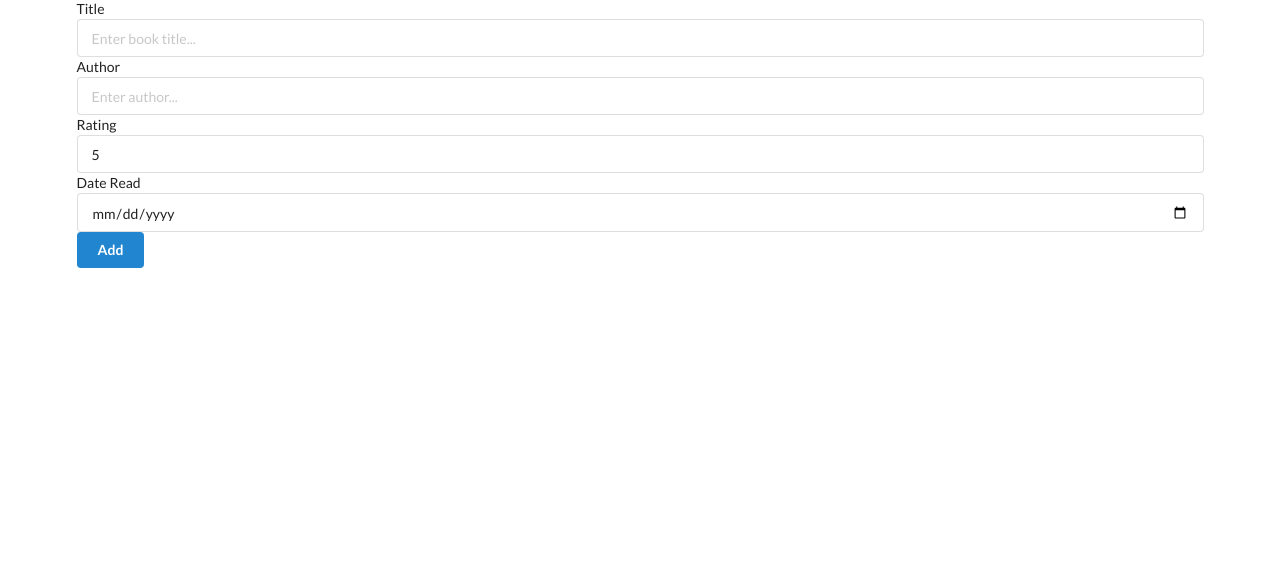
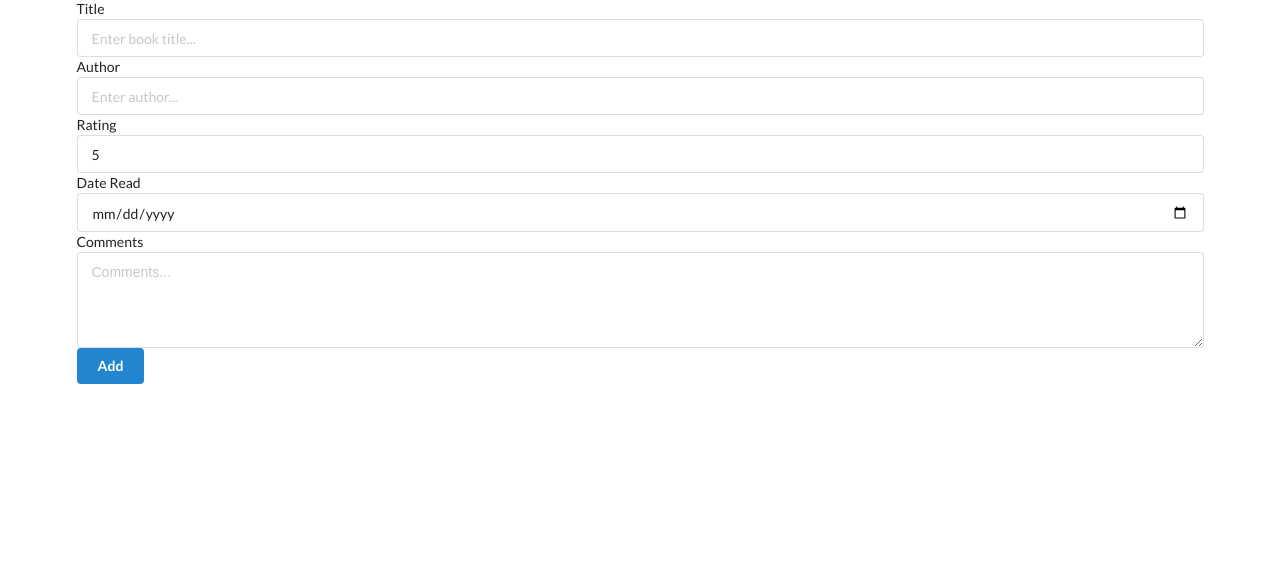
Before and after one commit to nickward13/BookJournalPy, a Flask app: template templates/index.html in a window 1280 px wide. Shown: the part 101-689 px from the top of the page. Run offline with Flask 2, Linux system fonts and the light colour scheme; the template is opened without the code that fills it, so the values that code supplies are empty.

Commit message:
added support for comments

```diff
--- a/app.py
+++ b/app.py
@@ -28,6 +28,7 @@ class Entry:
     author = ""
     rating = 0
     dateRead = datetime.today()
+    comments = ""
 
 @app.route("/")
 def index():
@@ -49,6 +50,7 @@ def index():
         newEntry.author = dictEntry.get("author", "Unknown")
         newEntry.rating = dictEntry.get("rating", 0)
         newEntry.dateRead = dictEntry.get("dateRead", "1990/1/1")
+        newEntry.comments = dictEntry.get("comments", None)
 
         journalEntries.append(newEntry)
 
@@ -68,7 +70,7 @@ def add():
     newEntry.author=request.form.get("author", "Unknown")
     newEntry.rating=request.form.get("rating", 0)
     newEntry.dateRead=request.form.get("dateRead", "1990/1/1")
-
+    newEntry.comments=request.form.get("comments", "")
 
     container.upsert_item({
         'id': newEntry.id,
@@ -76,7 +78,8 @@ def add():
         'title': newEntry.title,
         'author': newEntry.author,
         'rating': newEntry.rating,
-        'dateRead': newEntry.dateRead
+        'dateRead': newEntry.dateRead,
+        'comments': newEntry.comments
         }
     )
     return redirect(url_for("index"))
--- a/templates/index.html
+++ b/templates/index.html
@@ -23,6 +23,8 @@
             <input type="number" name="rating" value="5" max="5" min="1">
             <label for="dateRead">Date Read</label>
             <input type="date" name="dateRead">
+            <label for="comments">Comments</label>
+            <textarea name="comments" rows="4" placeholder="Comments..."></textarea>
             <br>
             <button class="ui blue button" type="submit">Add</button>
         </div>
```
